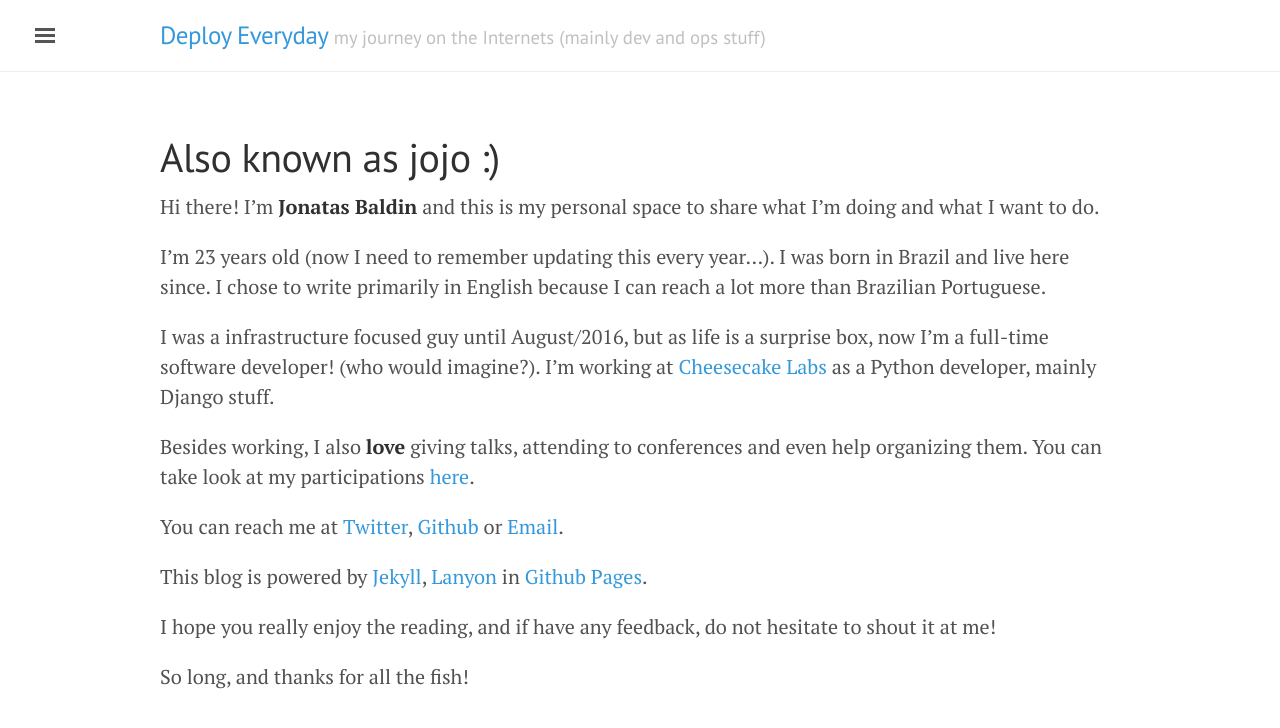
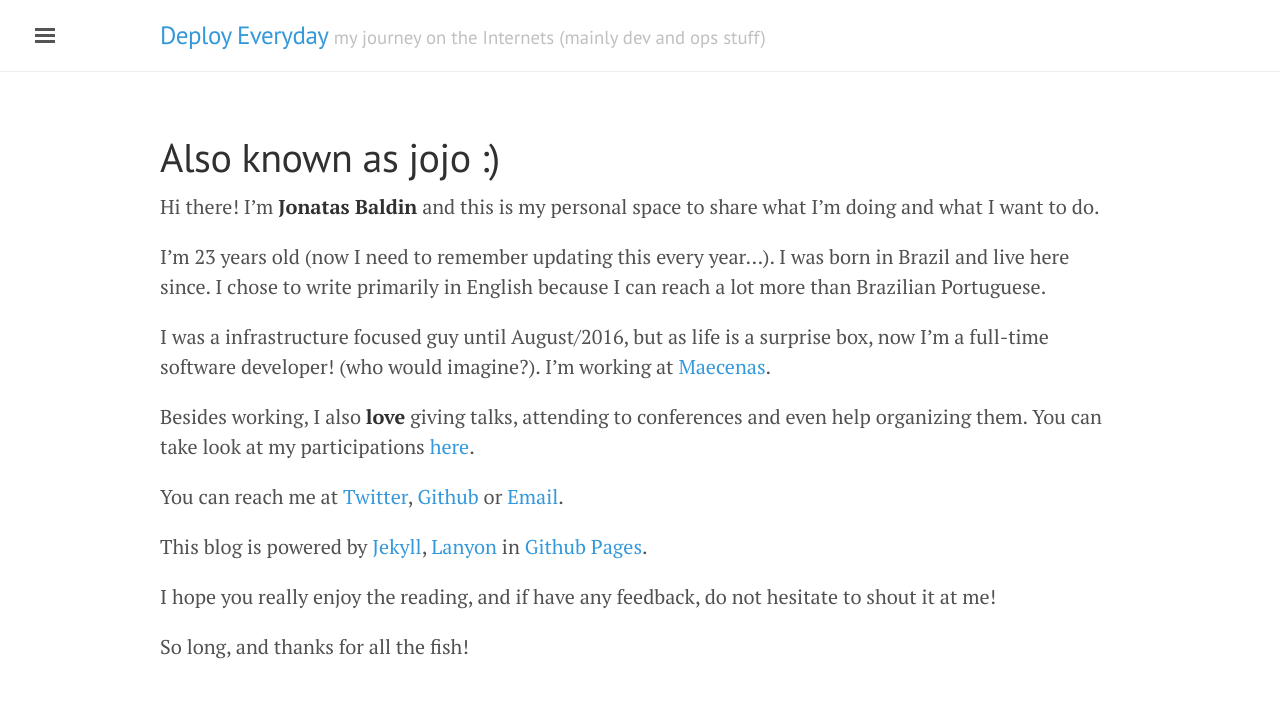
Before and after one commit to jonatasbaldin/jonatasbaldin.github.io, a Jekyll site: the page built from about.md, in a window 1280 px wide. Shown: the top 728 px of the page. Built offline with Jekyll 4.4.1, drawn with Linux system fonts in a browser that asks for light colours; nearby versions of some CDN libraries.

Commit message:
Change working company

```diff
--- a/about.md
+++ b/about.md
@@ -7,7 +7,7 @@ Hi there! I'm **Jonatas Baldin** and this is my personal space to share what I'm
 
 I'm 23 years old (now I need to remember updating this every year...). I was born in Brazil and live here since. I chose to write primarily in English because I can reach a lot more than Brazilian Portuguese.
 
-I was a infrastructure focused guy until August/2016, but as life is a surprise box, now I'm a full-time software developer! (who would imagine?). I'm working at [Cheesecake Labs](https://ckl.io) as a Python developer, mainly Django stuff.
+I was a infrastructure focused guy until August/2016, but as life is a surprise box, now I'm a full-time software developer! (who would imagine?). I'm working at [Maecenas](https://maecenas.com).
 
 Besides working, I also **love** giving talks, attending to conferences and even help organizing them. You can take look at my participations [here]({{ site.url }}/community.html ).
 
```
